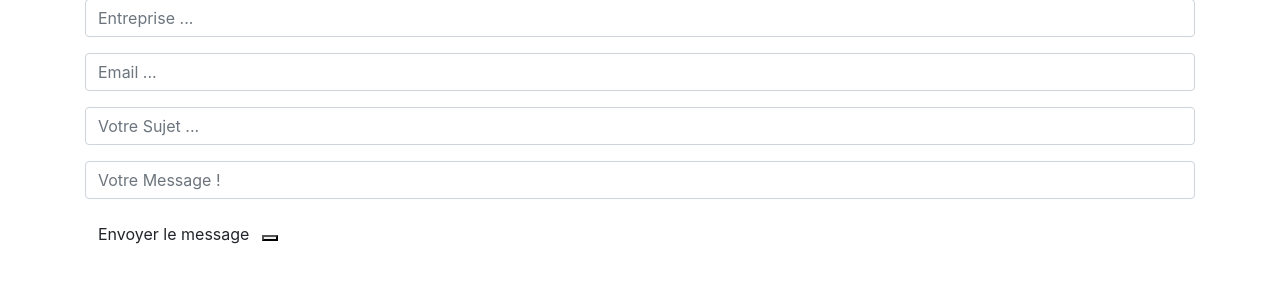
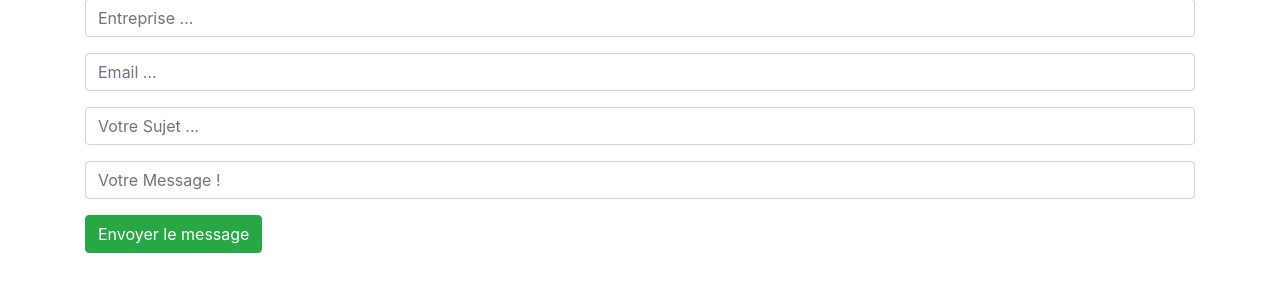
Before and after one commit to Seb-back75/Green_Force, a Symfony app: template templates/contact/contact.html.twig in a window 1280 px wide. Shown: the part 121-428 px from the top of the page. Run offline with Twig, Linux system fonts and the light colour scheme; the template is opened without the code that fills it, so the values that code supplies are empty; some libraries are stand-ins or nearby versions.

Commit message:
contact2

```diff
--- a/templates/contact/contact.html.twig
+++ b/templates/contact/contact.html.twig
@@ -22,7 +22,7 @@
             </div>
 
             <div class="form-group">
-                <button type="submit" class="btn btn-succss">Envoyer le message<button>
+                <button type="submit" class="btn btn-success">Envoyer le message</button>
             </div>
         </form>
     </div>
```
